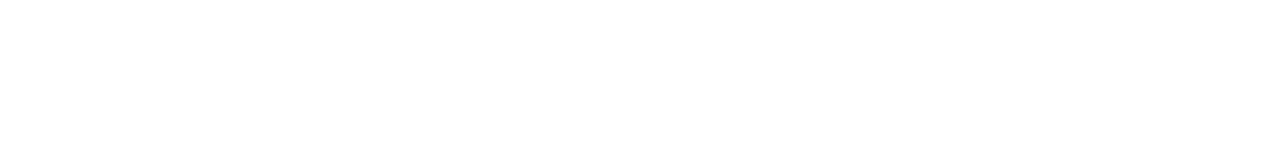
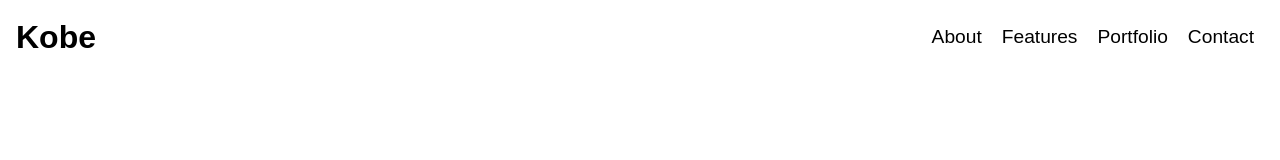
Before and after one commit to devKobe24/min-seong.com, a plain HTML site: page _includes/index.html in a window 1280 px wide. Drawn offline with Linux system fonts and the light colour scheme.

Commit message:
:sparkles: Feat: header 영역 만들기.

```diff
--- a/_includes/index.html
+++ b/_includes/index.html
@@ -9,6 +9,28 @@
 <link rel="stylesheet" href="../_includes/style.css">
 </head>
 <body>
-
+    <header>
+        <div class="container">
+            <h1>
+                <button>Kobe</button>
+            </h1>
+            <nav>
+                <ul>
+                    <li>
+                        <button>About</button>
+                    </li>
+                    <li>
+                        <button>Features</button>
+                    </li>
+                    <li>
+                        <button>Portfolio</button>
+                    </li>
+                    <li>
+                        <button>Contact</button>
+                    </li>
+                </ul>
+            </nav>
+        </div>
+    </header>
 </body>
 </html>
--- a/_includes/style.css
+++ b/_includes/style.css
@@ -0,0 +1,51 @@
+*{
+    margin: 0;
+    padding: 0;
+    box-sizing: border-box;
+}
+a, a:link, a:visited{
+    color:inherit;
+    text-decoration: none;
+}
+li{
+    list-style: none;
+}
+
+.container{
+    width: 1140px;
+    margin: 0 auto;
+}
+header{
+    position: absolute;
+    color: black;
+    top: 0;
+    z-index: 1;
+    width: 100%;
+    padding: 1rem;
+}
+
+header .container{
+    display: flex;
+    justify-content: space-between;
+    align-items: center;
+    width: 100%;
+}
+
+header nav ul{
+    display: flex;
+}
+header nav ul li{
+    padding: 10px;
+}
+header button{
+    background: transparent;
+    border: 0;
+    cursor: pointer;
+}
+header h1 button{
+    font-size: 2rem;
+    font-weight: bold;
+}
+header nav ul li button{
+    font-size: 1.2rem;
+}
```
